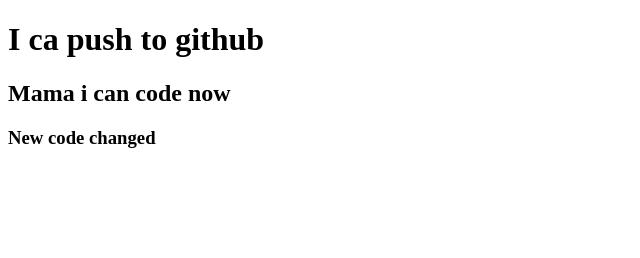
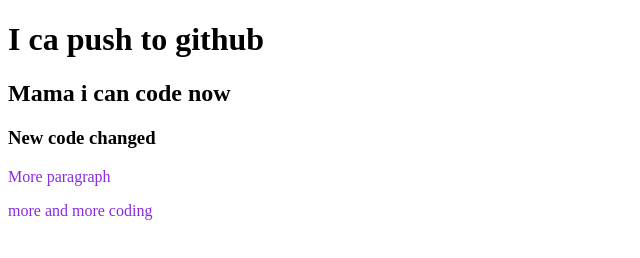
Before and after one commit to Jannatulema/my_first_repo, a plain HTML site: page index.html in a window 1280 px wide. Shown: the whole page, without its empty margins (0-640 px from the left). Drawn offline with Linux system fonts and the light colour scheme.

Commit message:
styles added

```diff
--- a/index.html
+++ b/index.html
@@ -5,10 +5,13 @@
     <meta http-equiv="X-UA-Compatible" content="IE=edge">
     <meta name="viewport" content="width=device-width, initial-scale=1.0">
     <title>My First Github Repo</title>
+    <link rel="stylesheet" href="style.css">
 </head>
 <body>
     <h1>I ca push to github</h1>
     <h2>Mama i can code now</h2>
     <h3>New code changed</h3>
+    <p>More paragraph</p>
+    <p>more and more coding</p>
 </body>
 </html>
--- /dev/null
+++ b/style.css
@@ -0,0 +1,3 @@
+p{
+    color: blueviolet;
+}
```
